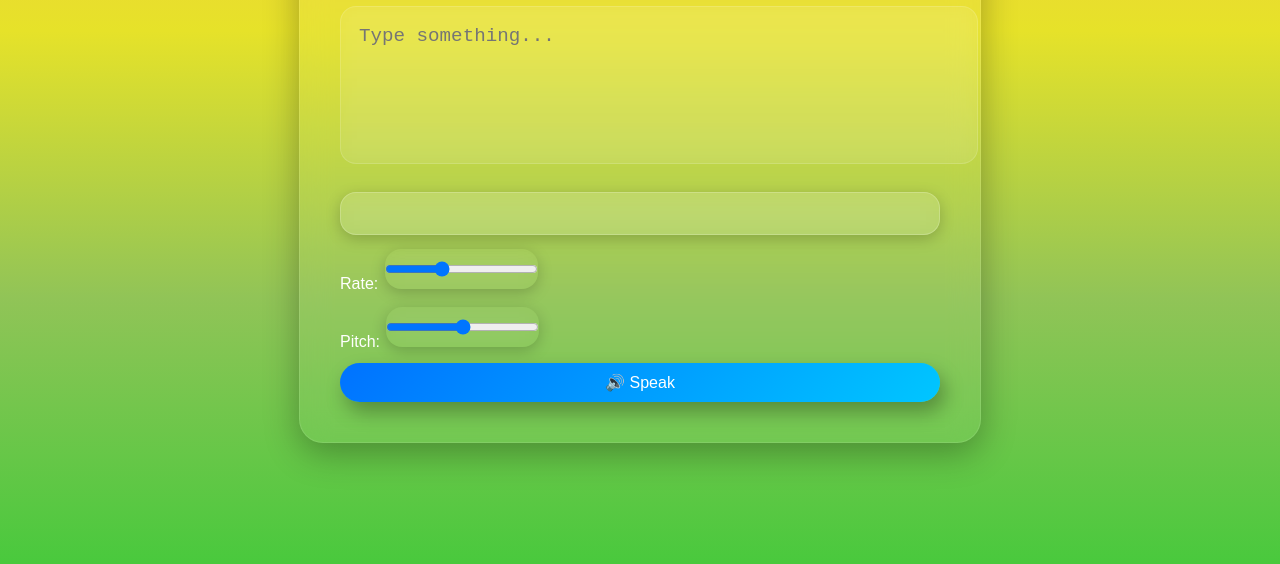
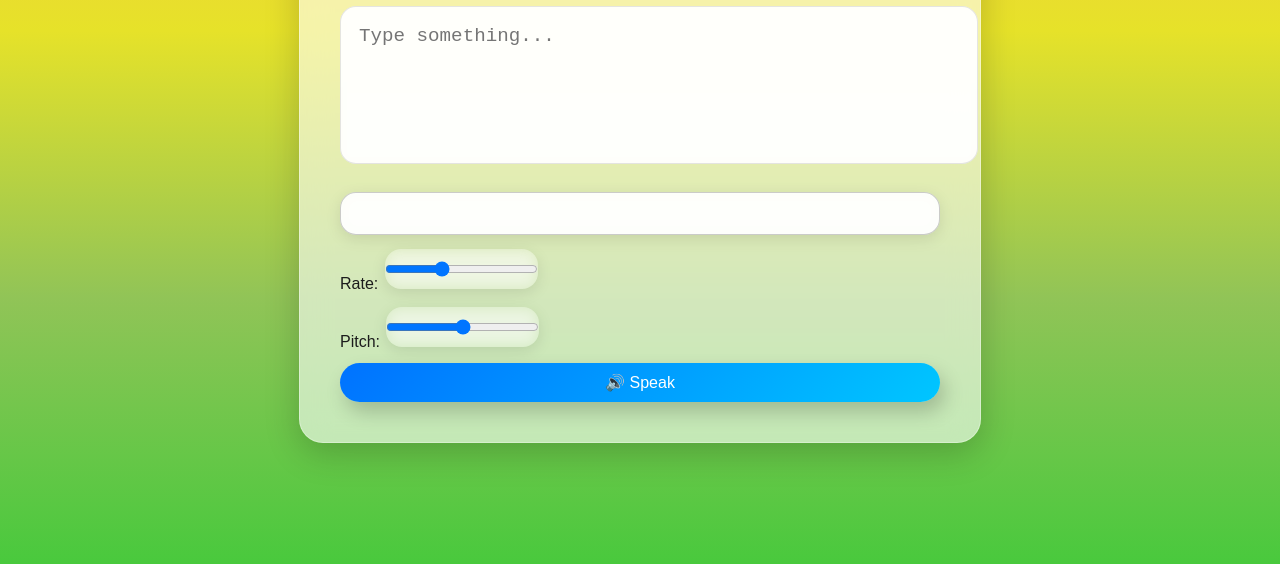
Before and after one commit to naman9104/TTS, a plain HTML site: page index.html in a window 1280 px wide. Shown: the part 236-800 px from the top of the page. Drawn offline with Linux system fonts and the light colour scheme.

Commit message:
Update style.css

```diff
--- a/style.css
+++ b/style.css
@@ -2,8 +2,8 @@ body {
   margin: 0;
   padding: 0;
   font-family: 'Poppins', sans-serif;
- background: linear-gradient(to top, #49c93d, #91c457, #e6e229,rgb(252, 195, 72));
-  color: #fff;
+  background: linear-gradient(to top, #49c93d, #91c457, #e6e229, rgb(252, 195, 72));
+  color: #1c1c1c;
   display: flex;
   justify-content: center;
   align-items: center;
@@ -12,36 +12,37 @@ body {
 }
 
 .container {
-  background: rgba(255, 255, 255, 0.05);
+  background: rgba(255, 255, 255, 0.6);
   backdrop-filter: blur(15px);
   -webkit-backdrop-filter: blur(15px);
   padding: 2.5rem;
   border-radius: 1.5rem;
   width: 90%;
   max-width: 600px;
-  box-shadow: 0 10px 35px rgba(0, 0, 0, 0.3);
-  border: 1px solid rgba(255, 255, 255, 0.1);
+  box-shadow: 0 10px 35px rgba(0, 0, 0, 0.2);
+  border: 1px solid rgba(255, 255, 255, 0.3);
+  color: #1c1c1c;
   transition: all 0.3s ease;
 }
 
 textarea {
-  background: rgba(255, 255, 255, 0.08);
+  background: rgba(255, 255, 255, 0.9);
   width: 100%;
   height: 120px;
   padding: 18px;
   border-radius: 1rem;
-  border: 1px solid rgba(255, 255, 255, 0.15);
+  border: 1px solid rgba(0, 0, 0, 0.1);
   resize: none;
   margin-bottom: 1.5rem;
   font-size: 1.2rem;
-  color: #fff;
-  backdrop-filter: blur(10px);
+  color: #1c1c1c;
+  backdrop-filter: blur(6px);
   transition: all 0.3s ease;
 }
 
 textarea:focus {
   border: 1px solid #00c6ff;
-  background: rgba(255, 255, 255, 0.02);
+  background: rgba(255, 255, 255, 0.95);
   box-shadow: 0 0 15px #00c6ff70;
 }
 
@@ -56,17 +57,17 @@ select, input[type="range"], button {
   border-radius: 1rem;
   border: none;
   font-size: 1rem;
-  background: rgba(255, 255, 255, 0.08);
-  color: white;
-  box-shadow: 0 4px 15px rgba(0, 0, 0, 0.2);
-  backdrop-filter: blur(12px);
+  background: rgba(255, 255, 255, 0.8);
+  color: #1c1c1c;
+  box-shadow: 0 4px 15px rgba(0, 0, 0, 0.1);
+  backdrop-filter: blur(8px);
   transition: 0.3s ease;
 }
 
 select:hover,
 input[type="range"]:hover,
 button:hover {
-  background: rgba(255, 255, 255, 0.15);
+  background: rgba(255, 255, 255, 1);
   box-shadow: 0 8px 25px #00c8ff70;
 }
 
@@ -81,21 +82,22 @@ input[type="range"]::-moz-range-thumb {
 }
 
 select {
-  background: rgba(255, 255, 255, 0.12);
-  border: 1px solid rgba(255, 255, 255, 0.2);
+  background: rgba(255, 255, 255, 0.9);
+  border: 1px solid rgba(0, 0, 0, 0.2);
   appearance: none;
 }
 
 select option {
-  background-color: #222;
-  color: white;
+  background-color: #f0f0f0;
+  color: #1c1c1c;
 }
 
 button {
   background: linear-gradient(135deg, #0072ff, #00c6ff);
+  color: white;
   padding: 10px 20px;
   border-radius: 2rem;
-  box-shadow: 5px 10px 20px rgba(0, 0, 0, 0.3);
+  box-shadow: 5px 10px 20px rgba(0, 0, 0, 0.2);
 }
 
 button:hover {
```
